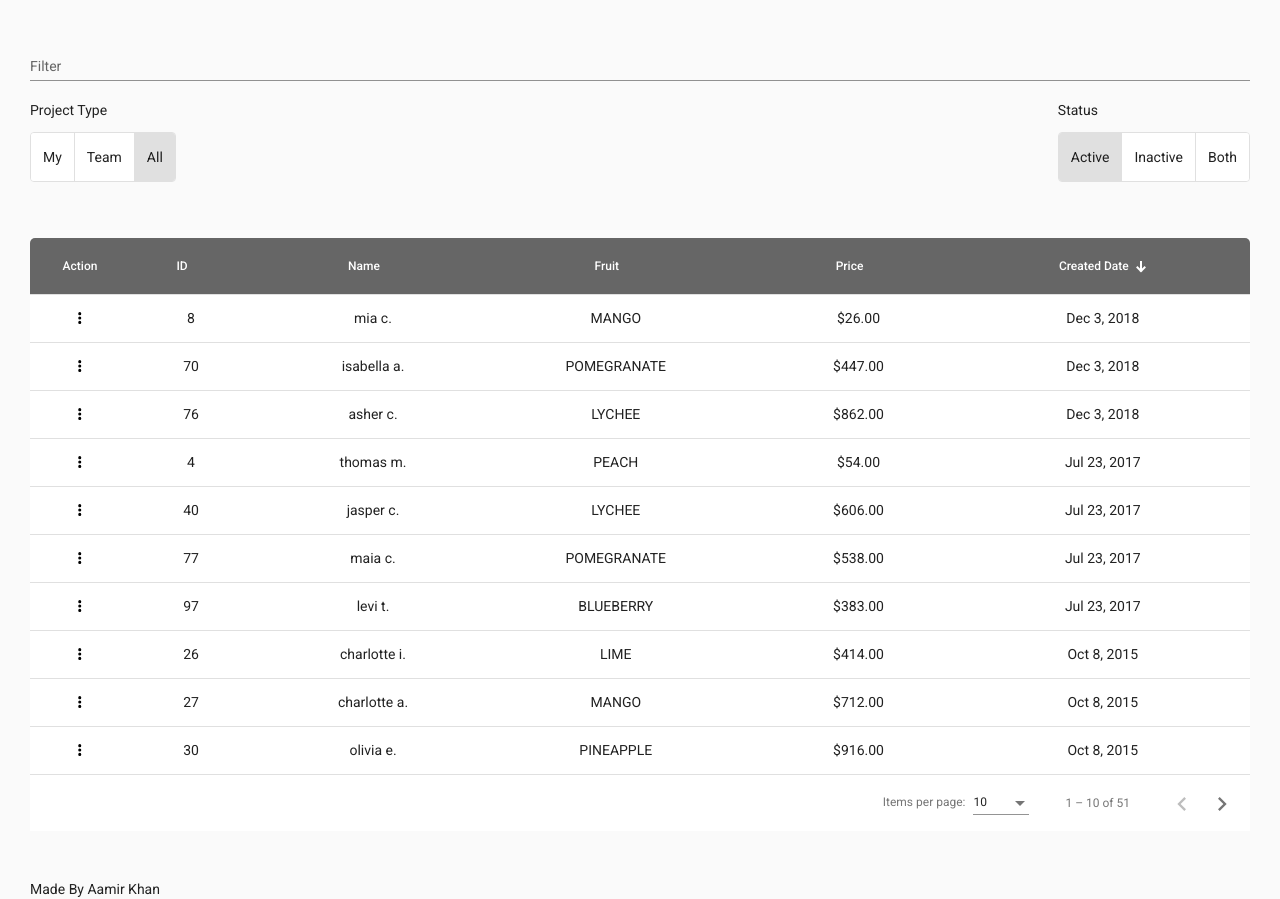
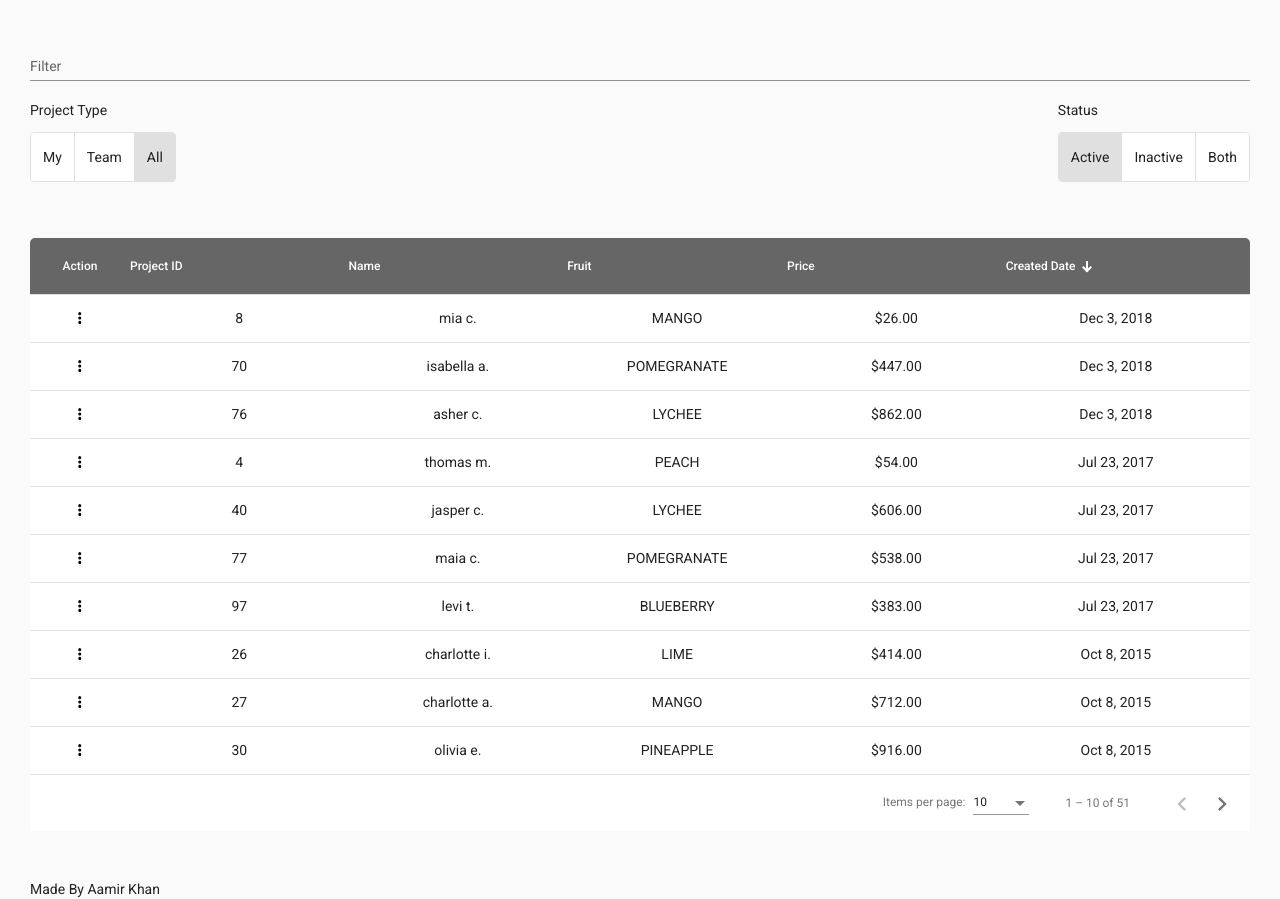
Before and after one commit to aamir12/angular-material-genric-table, an Angular app: page / in a window 1280 px wide. Built offline with nearby package versions, Linux system fonts and the light colour scheme.

Commit message:
change standards

```diff
--- a/src/app/mat-table-list/mat-table-list.component.html
+++ b/src/app/mat-table-list/mat-table-list.component.html
@@ -1,6 +1,6 @@
 <div [ngClass]="containerClasses">
   <div
-    class="mat-table-container"
+    class="lib-mat mat-table-container"
     [ngClass]="tableContainerClasses"
     [id]="tableContainerId"
   >
@@ -42,7 +42,7 @@
           </button>
           <mat-menu
             #menu="matMenu"
-            class="mat-table-actions-menu"
+            class="lib-mat-actions-menu"
             xPosition="after"
           >
             <ng-container *ngFor="let action of actionBtns.buttons">
@@ -84,8 +84,8 @@
         mat-row
         *matRowDef="let row; columns: displayedColumns"
         (click)="onRowClick(row)"
-        [class.cursor-pointer]="rowClickListner"
-        [class.cursor-default]="!rowClickListner"
+        [class.lib-mat-cursor-pointer]="rowClickListner"
+        [class.lib-mat-cursor-default]="!rowClickListner"
       ></tr>
 
       <tr class="mat-row" *matNoDataRow>
--- a/src/app/mat-table-list/mat-table-list.component.scss
+++ b/src/app/mat-table-list/mat-table-list.component.scss
@@ -1,6 +1,3 @@
-.my-5 {
-  margin: 50px auto;
-}
 
 .mat-table-container {
   overflow-x: auto;
@@ -23,27 +20,20 @@
   padding: 5px;
 }
 
-.cursor-pointer {
-  cursor: pointer;
-}
-
-.cursor-default {
-  cursor: default;
-}
 
 .mat-menu-item {
   min-width: 180px;
 }
 
-:host-context(.black-header) .mat-header-cell {
+:host-context(.lib-mat-black-header) .mat-header-cell {
   background: #666;
   color: #fff;
 }
 
-:host-context(.black-header) .mat-header-cell:first-child {
+:host-context(.lib-mat-black-header) .mat-header-cell:first-child {
   border-top-left-radius: 5px;
 }
 
-:host-context(.black-header) .mat-header-cell:last-child {
+:host-context(.lib-mat-black-header) .mat-header-cell:last-child {
   border-top-right-radius: 5px;
 }
--- a/src/app/mat-table-list/mat-table-list.component.ts
+++ b/src/app/mat-table-list/mat-table-list.component.ts
@@ -17,11 +17,11 @@ import { uniqueId } from '../utility/common.fn';
 import { DOCUMENT } from '@angular/common';
 
 @Component({
-  selector: 'app-mat-table-list',
+  selector: 'lib-mat-table-list',
   templateUrl: './mat-table-list.component.html',
   styleUrls: ['./mat-table-list.component.scss'],
 })
-export class MatTableListComponent<T> implements OnInit, AfterViewInit {
+export class LibMatTableListComponent<T> implements OnInit, AfterViewInit {
   @Input() data: T[] = [];
   @Input() filterValue: string;
   @Input() containerClasses: string[] = [];
--- a/src/app/table-overview-example.css
+++ b/src/app/table-component.css
@@ -1,16 +1,16 @@
-table {
+/* table {
   width: 100%;
-}
+} */
 
 .mat-form-field {
   font-size: 14px;
   width: 100%;
 }
 
-td,
+/* td,
 th {
   width: 25%;
-}
+} */
 
 .d-none {
   display: none;
--- a/src/app/table-overview-example.html
+++ b/src/app/table-component.html
@@ -49,8 +49,8 @@
   </div>
 </div>
 
-<app-mat-table-list
-  class="black-header"
+<lib-mat-table-list
+  class="lib-mat-black-header"
   [data]="data"
   [filterValue]="filterValue"
   [columns]="columns"
@@ -64,4 +64,4 @@
   [tableContainerClasses]="['pt-2']"
   [sortActive]="'creationDate'"
   [sortDirection]="'desc'"
-></app-mat-table-list>
+></lib-mat-table-list>
--- a/src/app/table-overview-example.ts
+++ b/src/app/table-component.ts
@@ -8,11 +8,11 @@ import moment from 'moment';
 import { dateCompare, numberCompare, stringCompare, textSearchFN } from './utility/common.fn';
 
 @Component({
-  selector: 'table-overview-example',
-  styleUrls: ['table-overview-example.css'],
-  templateUrl: 'table-overview-example.html',
+  selector: 'app-table',
+  styleUrls: ['table-component.css'],
+  templateUrl: 'table-component.html',
 })
-export class TableOverviewExample implements OnInit {
+export class TableComponent implements OnInit {
   data: IUserData[] = [];
   textSearch = '';
   project_type = 'ALL';
@@ -27,9 +27,8 @@ export class TableOverviewExample implements OnInit {
   columns: IColumn[] = [
     {
       name: 'id',
-      disableSorting: false,
-      displayName: 'ID',
-      headerStyle: { width: '10%' },
+      disableSorting: true,
+      displayName: 'Project ID',
       headerClasses: ['text-center'],
       dataClasses: ['text-center'],
     },
@@ -103,12 +102,12 @@ export class TableOverviewExample implements OnInit {
   //to check access of variables;
   testVar: string = 'test variables';
 
-  info(title: string, data: IUserData[]) {
-    console.log(title);
-    console.log(data.length);
-    console.log('Active', data.filter((d) => d.status === 1).length);
-    console.log('Inactive', data.filter((d) => d.status === 2).length);
-  }
+  // info(title: string, data: IUserData[]) {
+  //   console.log(title);
+  //   console.log(data.length);
+  //   console.log('Active', data.filter((d) => d.status === 1).length);
+  //   console.log('Inactive', data.filter((d) => d.status === 2).length);
+  // }
 
   constructor(
     private currencyPipe: CurrencyPipe,
@@ -123,15 +122,14 @@ export class TableOverviewExample implements OnInit {
 
     this.allProject = users.map((x) => {
       x.creationDate = this.ap3DatePipe.transform(x.creationDate, 'll');
-
       return x;
     });
     this.myProject = this.allProject.filter((x) => x.project_type === 'MY');
     this.teamProject = this.allProject.filter((x) => x.project_type === 'TEAM');
 
-    this.info('ALL', this.allProject);
-    this.info('MY', this.myProject);
-    this.info('TEAM', this.teamProject);
+    // this.info('ALL', this.allProject);
+    // this.info('MY', this.myProject);
+    // this.info('TEAM', this.teamProject);
 
     setTimeout(() => {
       this.onProjectTypeChange();
--- a/src/index.html
+++ b/src/index.html
@@ -23,7 +23,7 @@
     />
   </head>
   <body class="mat-typography mat-app-background">
-    <table-overview-example></table-overview-example>
+    <app-table></app-table>
     <span class="version-info">Made By Aamir Khan</span>
   </body>
 </html>
--- a/src/styles.scss
+++ b/src/styles.scss
@@ -9,46 +9,53 @@ body {
   height: 100%;
 }
 
-.black-header .mat-sort-header-sorted .mat-sort-header-arrow {
+.lib-mat-cursor-pointer {
+  cursor: pointer;
+}
+
+.lib-mat-cursor-default {
+  cursor: default;
+}
+
+.lib-mat-black-header .mat-sort-header-sorted .mat-sort-header-arrow {
   color: #fff !important;
 }
 
-.mat-sort-header-container {
-  justify-content: center;
+.lib-mat mat-sort-header-container {
+  justify-content: center !important;
 }
 
-.mat-sort-header-disabled .mat-sort-header-arrow {
+.lib-mat .mat-sort-header-disabled .mat-sort-header-arrow {
   display: none !important;
 }
 
-.mat-column-action {
+.lib-mat .mat-column-action {
   padding-left: 0px !important;
   width: 50px;
 }
 
-.mat-table-actions-menu {
-  box-shadow: none;
+.lib-mat-actions-menu {
+  box-shadow: none !important;
 }
 
-.mat-table-actions-menu.mat-menu-panel {
-  border-radius: 0px;
-  border: solid 1px black;
+.lib-mat-actions-menu.mat-menu-panel {
+  border-radius: 0px !important;
+  border: solid 1px black !important;
 }
-
-.mat-table-actions-menu .mat-menu-content:not(:empty) {
+.lib-mat-actions-menu .mat-menu-content:not(:empty) {
   padding-top: 0px;
   padding-bottom: 0px;
 }
 
-.mat-table-actions-menu .mat-menu-item {
+.lib-mat-actions-menu .mat-menu-item {
   height: 35px;
   line-height: 35px;
 }
 
-.mat-table-actions-menu .mat-menu-item:hover:not([disabled]),
-.mat-table-actions-menu .mat-menu-item.cdk-program-focused:not([disabled]),
-.mat-table-actions-menu .mat-menu-item.cdk-keyboard-focused:not([disabled]),
-.mat-table-actions-menu .mat-menu-item-highlighted:not([disabled]),
-.mat-table-actions-menu .mat-menu-item:hover {
+.lib-mat-actions-menu .mat-menu-item:hover:not([disabled]),
+.lib-mat-actions-menu .mat-menu-item.cdk-program-focused:not([disabled]),
+.lib-mat-actions-menu .mat-menu-item.cdk-keyboard-focused:not([disabled]),
+.lib-mat-actions-menu .mat-menu-item-highlighted:not([disabled]),
+.lib-mat-actions-menu .mat-menu-item:hover {
   background: transparent;
 }
```
Also changed, not shown: src/app/app.module.ts (+7 -12 lines), src/app/mat-table-list/mat-table-list.module.ts (+6 -11 lines), src/app/shared/material.module.ts (+41 -88 lines), 1 other file (tests, documents, lock files or other folders).
